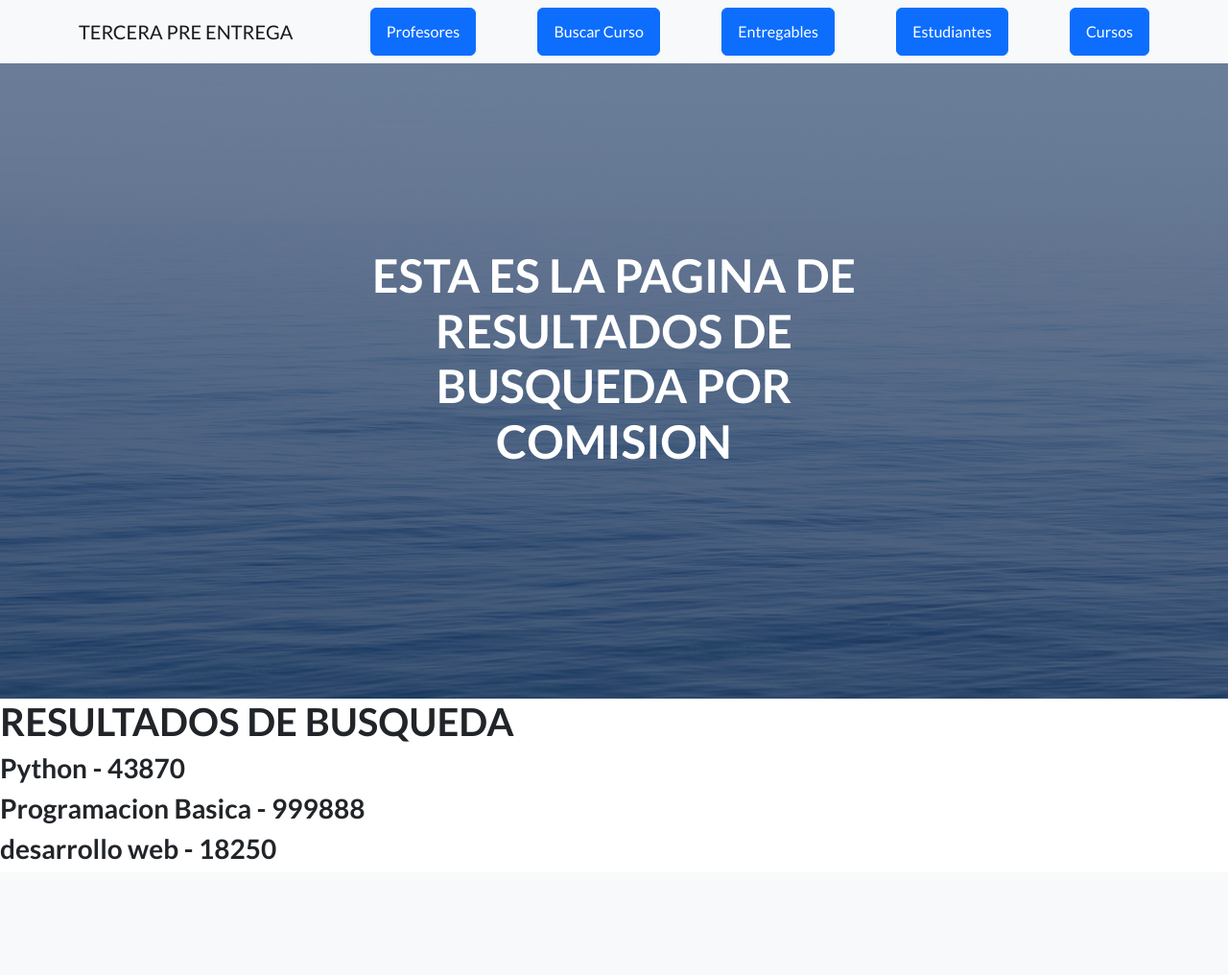
After one commit to FrancoMagrini/Tercera-pre-entrega-MAGRINI, a Django app: template AppCoder/templates/AppCoder/resultadosbusqueda.html in a window 1280 px wide. The commit adds this page. Shown: the top 1016 px of the page at 96% size. Run offline with Django 4.2, Linux system fonts and the light colour scheme; the template is opened without the code that fills it: values that come from a table or form of the project are taken from there, others are empty; data comes from the database, SQL or seed files in the repository; both versions use the stored data as it was after the commit; some libraries are stand-ins or nearby versions.

Commit message:
terminando

```diff
--- a/AppCoder/templates/AppCoder/padre.html
+++ b/AppCoder/templates/AppCoder/padre.html
@@ -24,6 +24,7 @@
             <div class="container">
                 <a class="navbar-brand" href="{% url 'inicio' %}">TERCERA PRE ENTREGA</a>
                 <a class="btn btn-primary" href="{% url 'profesores' %}">Profesores</a>
+                <a class="btn btn-primary" href="{% url 'busquedacomision' %}">Buscar Curso</a>
                 <a class="btn btn-primary" href="{% url 'entregables' %}">Entregables</a>
                 <a class="btn btn-primary" href="{% url 'estudiantes' %}">Estudiantes</a>
                 <a class="btn btn-primary" href="{% url 'cursos' %}">Cursos</a>
--- /dev/null
+++ b/AppCoder/templates/AppCoder/resultadosbusqueda.html
@@ -0,0 +1,24 @@
+{% extends "AppCoder/padre.html" %}
+
+{% load static %}
+
+{% block titulo %}ESTA ES LA PAGINA DE RESULTADOS DE BUSQUEDA POR COMISION{% endblock %}
+
+{% block contenido_que_cambia %}
+
+{% if cursos %}
+
+    <h1>RESULTADOS DE BUSQUEDA</h1>
+    {% for curso in cursos %}
+
+        <h3>{{ curso.nombre }} - {{ curso.comision }}</h3>
+    {% endfor %}
+
+
+{% else %}
+
+    <h1>NO SE ENCONTRARON RESULTADOS</h1>
+
+{% endif %}
+
+{% endblock %}
--- a/AppCoder/urls.py
+++ b/AppCoder/urls.py
@@ -8,4 +8,5 @@ urlpatterns = [
     path('cursos/', cursos, name="cursos"),
     path('entregables/', entregables, name="entregables"),
     path('busquedacomision/', busquedacomision, name="busquedacomision"),
+    path('buscar/', buscar, name="buscar"),
 ]
```
Also changed, not shown: AppCoder/views.py (+20 -12 lines), db.sqlite3.
